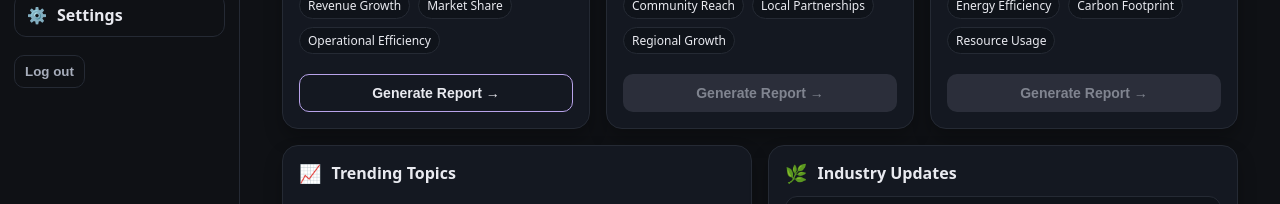
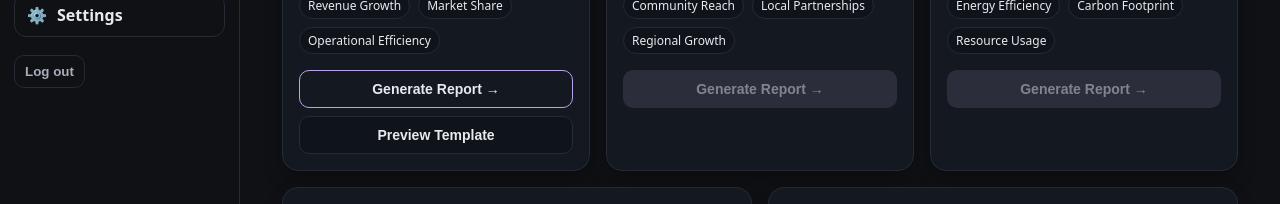
Before and after one commit to enrich-t/enrich_app, a Next.js app: page /generate in a window 1280 px wide. Shown: the part 339-543 px from the top of the page. Built offline with nearby package versions, Linux system fonts and the light colour scheme; no server answers.

Commit message:
feat(generate): add Business Overview Canva template preview modal; keep auth refresh + dark theme

```diff
--- a/app/generate/page.tsx
+++ b/app/generate/page.tsx
@@ -30,16 +30,10 @@ type GenerateResponse = {
   detail?: { ok?: boolean; code?: string; message?: string };
 };
 
-const COST_PER_REPORT = 1; // UI only
+const COST_PER_REPORT = 1;
 
-/* ---------------- token helpers (Supabase-aware) ---------------- */
+/* ---------------- Supabase-aware token helpers ---------------- */
 
-/**
- * Supabase stores the auth blob under a key like:
- *   sb-<project-ref>-auth-token
- * The value is JSON and usually contains:
- *   { currentSession: { access_token, refresh_token, ... }, ... }
- */
 function findSupabaseAuthKey(): string | null {
   try {
     for (let i = 0; i < localStorage.length; i++) {
@@ -61,15 +55,9 @@ function readSupabaseTokens():
     const raw = localStorage.getItem(key);
     if (!raw) return { accessToken: null, refreshToken: null, key };
     const parsed = JSON.parse(raw);
-    const accessToken =
-      parsed?.currentSession?.access_token ||
-      parsed?.access_token ||
-      null;
-    const refreshToken =
-      parsed?.currentSession?.refresh_token ||
-      parsed?.refresh_token ||
-      null;
-    return { accessToken: accessToken ?? null, refreshToken: refreshToken ?? null, key };
+    const accessToken = parsed?.currentSession?.access_token ?? parsed?.access_token ?? null;
+    const refreshToken = parsed?.currentSession?.refresh_token ?? parsed?.refresh_token ?? null;
+    return { accessToken, refreshToken, key };
   } catch {
     return { accessToken: null, refreshToken: null, key: null };
   }
@@ -82,18 +70,12 @@ function writeSupabaseAccessToken(newAccess: string) {
     const raw = localStorage.getItem(key);
     if (!raw) return;
     const parsed = JSON.parse(raw);
-    if (parsed?.currentSession) {
-      parsed.currentSession.access_token = newAccess;
-    } else {
-      parsed.access_token = newAccess;
-    }
+    if (parsed?.currentSession) parsed.currentSession.access_token = newAccess;
+    else parsed.access_token = newAccess;
     localStorage.setItem(key, JSON.stringify(parsed));
-  } catch {
-    // ignore
-  }
+  } catch {}
 }
 
-/** Quick scan for any token-like string saved under common keys or JWT-looking values */
 function findAnyAccessToken(): string | null {
   try {
     const candidates = ['apiToken', 'api_token', 'access_token', 'sb-access-token', 'token'];
@@ -101,7 +83,6 @@ function findAnyAccessToken(): string | null {
       const v = localStorage.getItem(k);
       if (v && v.length > 10) return v;
     }
-    // JWT-looking fallback
     for (let i = 0; i < localStorage.length; i++) {
       const key = localStorage.key(i)!;
       const val = localStorage.getItem(key);
@@ -115,14 +96,11 @@ function findAnyAccessToken(): string | null {
 
 function setCommonAccessToken(newAccess: string) {
   try {
-    // Mirror into a few obvious places to satisfy any code paths:
     localStorage.setItem('access_token', newAccess);
     localStorage.setItem('apiToken', newAccess);
     localStorage.setItem('sb-access-token', newAccess);
     writeSupabaseAccessToken(newAccess);
-  } catch {
-    // ignore
-  }
+  } catch {}
 }
 
 function clearAuthLocally() {
@@ -133,16 +111,14 @@ function clearAuthLocally() {
       localStorage.removeItem(k)
     );
     window.dispatchEvent(new CustomEvent('enrich:auth:signout'));
-  } catch {
-    // ignore
-  }
+  } catch {}
 }
 
 function getBusinessId(): string | null {
   return process.env.NEXT_PUBLIC_BUSINESS_ID ?? null;
 }
 
-/* ---------------- toast hook ---------------- */
+/* ---------------- toasts ---------------- */
 
 function useToasts() {
   const [toasts, setToasts] = React.useState<
@@ -193,7 +169,7 @@ function useToasts() {
   return { push, ToastView };
 }
 
-/* ---------------- credits helpers ---------------- */
+/* ---------------- credits ---------------- */
 
 async function fetchCredits(token?: string | null): Promise<number | null> {
   try {
@@ -222,14 +198,8 @@ function writeCreditsEverywhere(remaining: number | null) {
   } catch {}
 }
 
-/* ---------------- fetch with auto-refresh ---------------- */
+/* ---------------- auth refresh + fetch ---------------- */
 
-/**
- * Attempts to refresh an access token if a refresh token is available in the
- * Supabase auth blob. Tries common backend endpoints without changing your routes:
- *   /api/auth/refresh   OR   /api/auth/refresh-token   OR   /api/auth/refresh_access_token
- * If none exist or all fail, returns null.
- */
 async function tryRefreshAccessToken(): Promise<string | null> {
   const supa = readSupabaseTokens();
   const refresh = supa?.refreshToken || null;
@@ -256,18 +226,15 @@ async function tryRefreshAccessToken(): Promise<string | null> {
         setCommonAccessToken(newAccess);
         return newAccess;
       }
-    } catch {
-      // try next
-    }
+    } catch {}
   }
   return null;
 }
 
 async function fetchWithAuth(input: string, init: RequestInit = {}): Promise<Response> {
-  // 1) get whichever access token we can find
-  const adHoc = findAnyAccessToken();
+  const adhoc = findAnyAccessToken();
   const supa = readSupabaseTokens();
-  const accessToken = adHoc || supa?.accessToken || null;
+  const accessToken = adhoc || supa?.accessToken || null;
 
   const headers: Record<string, string> = {
     ...(init.headers as Record<string, string>),
@@ -275,24 +242,18 @@ async function fetchWithAuth(input: string, init: RequestInit = {}): Promise<Res
     ...(accessToken ? { Authorization: `Bearer ${accessToken}` } : {}),
   };
 
-  // 2) perform the request
   let res = await fetch(input, { ...init, headers });
   if (res.status !== 401) return res;
 
-  // 3) If unauthorized, see if body says INVALID_TOKEN (optional)
   try {
     const clone = res.clone();
     const data = await clone.json().catch(() => null);
     if (data?.detail?.code !== 'INVALID_TOKEN') return res;
-  } catch {
-    // fallthrough
-  }
+  } catch {}
 
-  // 4) Try to refresh once
   const refreshed = await tryRefreshAccessToken();
   if (!refreshed) return res;
 
-  // 5) Retry with new access token
   const retryHeaders = {
     ...(init.headers as Record<string, string>),
     'Content-Type': 'application/json',
@@ -314,6 +275,16 @@ type ReportType = {
   accent: string;
   endpoint?: string;
   enabled: boolean;
+  template?: { embedSrc: string; viewUrl: string; templateId?: string };
+};
+
+/** Canva embed data for Business Overview */
+const CANVA_BUSINESS_OVERVIEW = {
+  embedSrc:
+    'https://www.canva.com/design/DAGs_hzrmK4/fCjSsXKE_u9y2P47Vv3w5Q/view?embed',
+  viewUrl:
+    'https://www.canva.com/design/DAGs_hzrmK4/fCjSsXKE_u9y2P47Vv3w5Q/view?utm_content=DAGs_hzrmK4&utm_campaign=designshare&utm_medium=embeds&utm_source=link',
+  templateId: 'DAGs_hzrmK4',
 };
 
 const REPORT_TYPES: ReportType[] = [
@@ -327,6 +298,7 @@ const REPORT_TYPES: ReportType[] = [
     accent: '#2a2343',
     endpoint: '/api/reports/generate-business-overview',
     enabled: true,
+    template: CANVA_BUSINESS_OVERVIEW,
   },
   {
     id: 'local_impact',
@@ -356,12 +328,17 @@ export default function GeneratePage() {
   const router = useRouter();
   const { push, ToastView } = useToasts();
 
-  const [loadingId, setLoadingId] = React.useState<ReportTypeId | 'custom' | null>(
-    null
-  );
+  const [loadingId, setLoadingId] = React.useState<ReportTypeId | 'custom' | null>(null);
   const [credits, setCredits] = React.useState<number | null>(null);
   const [lastReportId, setLastReportId] = React.useState<string | null>(null);
   const businessId = React.useMemo(getBusinessId, []);
+
+  const [templatePreview, setTemplatePreview] = React.useState<{
+    open: boolean;
+    title?: string;
+    embedSrc?: string;
+    viewUrl?: string;
+  }>({ open: false });
 
   const [builder, setBuilder] = React.useState({
     type: '' as '' | ReportTypeId,
@@ -394,17 +371,25 @@ export default function GeneratePage() {
 
     const def = REPORT_TYPES.find((r) => r.id === typeId)!;
     if (!def.enabled || !def.endpoint) return push(`${def.title} is coming soon.`, 'info');
-    if (notEnoughCredits)
-      return push('Not enough AI credits. Please upgrade or add credits.', 'error');
+    if (notEnoughCredits) return push('Not enough AI credits. Please upgrade or add credits.', 'error');
 
     setLoadingId(typeId);
     try {
+      const body: any = { business_id: businessId };
+      // Pass template metadata (backend can ignore safely if not used)
+      if (def.template) {
+        body.template = {
+          id: def.template.templateId,
+          embed_url: def.template.embedSrc,
+          view_url: def.template.viewUrl,
+        };
+      }
+
       const res = await fetchWithAuth(def.endpoint, {
         method: 'POST',
-        body: JSON.stringify({ business_id: businessId }),
+        body: JSON.stringify(body),
       });
 
-      // If still unauthorized after refresh attempt, clear and redirect
       if (res.status === 401) {
         clearAuthLocally();
         push('Session expired. Please sign in again.', 'error');
@@ -417,8 +402,7 @@ export default function GeneratePage() {
       const data = (await res.json()) as GenerateResponse;
       if (data?.success === false) throw new Error(data?.message || 'Generation failed');
 
-      const newReportId =
-        data?.report_id || (data as any)?.data?.report_id || null;
+      const newReportId = data?.report_id || (data as any)?.data?.report_id || null;
       setLastReportId(newReportId ?? null);
 
       const token = findAnyAccessToken() || readSupabaseTokens()?.accessToken || null;
@@ -458,8 +442,7 @@ export default function GeneratePage() {
   async function handleCustomGenerate(e: React.FormEvent) {
     e.preventDefault();
     if (!businessId) return push('NEXT_PUBLIC_BUSINESS_ID not set.', 'error');
-    if (notEnoughCredits)
-      return push('Not enough AI credits. Please upgrade or add credits.', 'error');
+    if (notEnoughCredits) return push('Not enough AI credits. Please upgrade or add credits.', 'error');
 
     setLoadingId('custom');
     try {
@@ -468,6 +451,8 @@ export default function GeneratePage() {
         body: JSON.stringify({
           business_id: businessId,
           custom: { ...builder },
+          // Also pass the same template meta for consistency
+          template: CANVA_BUSINESS_OVERVIEW,
         }),
       });
 
@@ -482,8 +467,7 @@ export default function GeneratePage() {
       const data = (await res.json()) as GenerateResponse;
       if (data?.success === false) throw new Error(data?.message || 'Generation failed');
 
-      const newReportId =
-        data?.report_id || (data as any)?.data?.report_id || null;
+      const newReportId = data?.report_id || (data as any)?.data?.report_id || null;
       setLastReportId(newReportId ?? null);
 
       const token = findAnyAccessToken() || readSupabaseTokens()?.accessToken || null;
@@ -515,9 +499,7 @@ export default function GeneratePage() {
     <div style={styles.page}>
       <div style={styles.headerBlock}>
         <h1 style={styles.title}>Generate Report</h1>
-        <p style={styles.subtitle}>
-          Create comprehensive reports with AI-powered insights and analysis
-        </p>
+        <p style={styles.subtitle}>Create comprehensive reports with AI-powered insights and analysis</p>
       </div>
 
       {/* Popular Reports */}
@@ -530,6 +512,17 @@ export default function GeneratePage() {
             loading={loadingId === r.id}
             disabled={!!loadingId || !businessId || (credits !== null && credits < COST_PER_REPORT) || !r.enabled}
             onGenerate={() => handleGenerate(r.id)}
+            onPreviewTemplate={
+              r.template
+                ? () =>
+                    setTemplatePreview({
+                      open: true,
+                      title: r.title,
+                      embedSrc: r.template!.embedSrc,
+                      viewUrl: r.template!.viewUrl,
+                    })
+                : undefined
+            }
             credits={credits}
             businessId={businessId}
           />
@@ -714,10 +707,7 @@ export default function GeneratePage() {
               </button>
               <button
                 type="submit"
-                style={{
-                  ...styles.button,
-                  ...(loadingId ? styles.buttonDisabled : styles.primaryBtn),
-                }}
+                style={{ ...styles.button, ...(loadingId ? styles.buttonDisabled : styles.primaryBtn) }}
                 disabled={!!loadingId || !businessId || (credits !== null && credits < COST_PER_REPORT)}
               >
                 {loadingId === 'custom' ? 'Generating…' : 'Generate Report'}
@@ -730,12 +720,8 @@ export default function GeneratePage() {
             {credits === null ? '—' : credits}
             {lastReportId ? (
               <>
-                {' '}
-                • Last Report:{' '}
-                <a
-                  href={`/my-reports?new=${encodeURIComponent(lastReportId)}`}
-                  style={styles.link}
-                >
+                {' '}• Last Report:{' '}
+                <a href={`/my-reports?new=${encodeURIComponent(lastReportId)}`} style={styles.link}>
                   {lastReportId}
                 </a>
               </>
@@ -743,6 +729,49 @@ export default function GeneratePage() {
           </div>
         </form>
       </div>
+
+      {/* Template Preview Modal */}
+      {templatePreview.open && (
+        <div
+          role="dialog"
+          aria-modal="true"
+          onClick={() => setTemplatePreview({ open: false })}
+          style={styles.modalOverlay}
+        >
+          <div
+            onClick={(e) => e.stopPropagation()}
+            style={styles.modalContent}
+          >
+            <div style={styles.modalHeader}>
+              <div style={{ fontWeight: 800 }}>{templatePreview.title} — Template Preview</div>
+              <div style={{ display: 'flex', gap: 8 }}>
+                {templatePreview.viewUrl ? (
+                  <a href={templatePreview.viewUrl} target="_blank" rel="noreferrer" style={styles.link}>
+                    Open in Canva ↗
+                  </a>
+                ) : null}
+                <button
+                  onClick={() => setTemplatePreview({ open: false })}
+                  style={{ ...styles.button, ...styles.secondaryBtn, padding: '6px 10px' }}
+                >
+                  Close
+                </button>
+              </div>
+            </div>
+
+            {/* Canva embed with the same ratio block you provided */}
+            <div style={styles.embedWrap}>
+              <iframe
+                loading="lazy"
+                title="Business Overview Template"
+                style={styles.embedIframe}
+                src={templatePreview.embedSrc}
+                allow="fullscreen"
+              />
+            </div>
+          </div>
+        </div>
+      )}
 
       {ToastView}
     </div>
@@ -796,11 +825,13 @@ function Badge({
     </span>
   );
 }
+
 function ReportCard({
   def,
   loading,
   disabled,
   onGenerate,
+  onPreviewTemplate,
   credits,
   businessId,
 }: {
@@ -808,6 +839,7 @@ function ReportCard({
   loading: boolean;
   disabled: boolean;
   onGenerate: () => void;
+  onPreviewTemplate?: () => void;
   credits: number | null;
   businessId: string | null;
 }) {
@@ -832,13 +864,14 @@ function ReportCard({
             ))}
           </div>
         </div>
+
+        <div style={{ display: 'grid', gap: 8, marginTop: 4 }}>
           <button
             onClick={onGenerate}
             disabled={disabled}
             style={{
               ...styles.button,
               ...(disabled ? styles.buttonDisabled : styles.hollowBrandBtn),
-            marginTop: 8,
               width: '100%',
             }}
             title={
@@ -853,10 +886,22 @@ function ReportCard({
           >
             {loading ? 'Generating…' : 'Generate Report →'}
           </button>
+
+          {onPreviewTemplate ? (
+            <button
+              type="button"
+              onClick={onPreviewTemplate}
+              style={{ ...styles.button, ...styles.secondaryBtn, width: '100%' }}
+            >
+              Preview Template
+            </button>
+          ) : null}
+        </div>
       </div>
     </div>
   );
 }
+
 function SelectField(props: {
   label: string;
   placeholder: string;
@@ -1259,4 +1304,47 @@ const styles: Record<string, React.CSSProperties> = {
     padding: 0,
     marginLeft: 'auto',
   },
+
+  /* Modal */
+  modalOverlay: {
+    position: 'fixed',
+    inset: 0,
+    background: 'rgba(0,0,0,0.55)',
+    display: 'grid',
+    placeItems: 'center',
+    zIndex: 1100,
+    padding: 16,
+  },
+  modalContent: {
+    width: 'min(980px, 100%)',
+    background: colors.card,
+    border: `1px solid ${colors.border}`,
+    borderRadius: 14,
+    boxShadow: '0 20px 40px rgba(0,0,0,0.5)',
+    padding: 16,
+    color: colors.text,
+  },
+  modalHeader: {
+    display: 'flex',
+    alignItems: 'center',
+    justifyContent: 'space-between',
+    marginBottom: 10,
+  },
+  embedWrap: {
+    position: 'relative',
+    width: '100%',
+    height: 0,
+    paddingTop: '129.4118%', // same ratio as provided
+    boxShadow: '0 2px 8px 0 rgba(63,69,81,0.16)',
+    overflow: 'hidden',
+    borderRadius: 8,
+  },
+  embedIframe: {
+    position: 'absolute',
+    width: '100%',
+    height: '100%',
+    top: 0,
+    left: 0,
+    border: 'none',
+  },
 };
```
Lines whose indentation alone changed are shown as unchanged.
